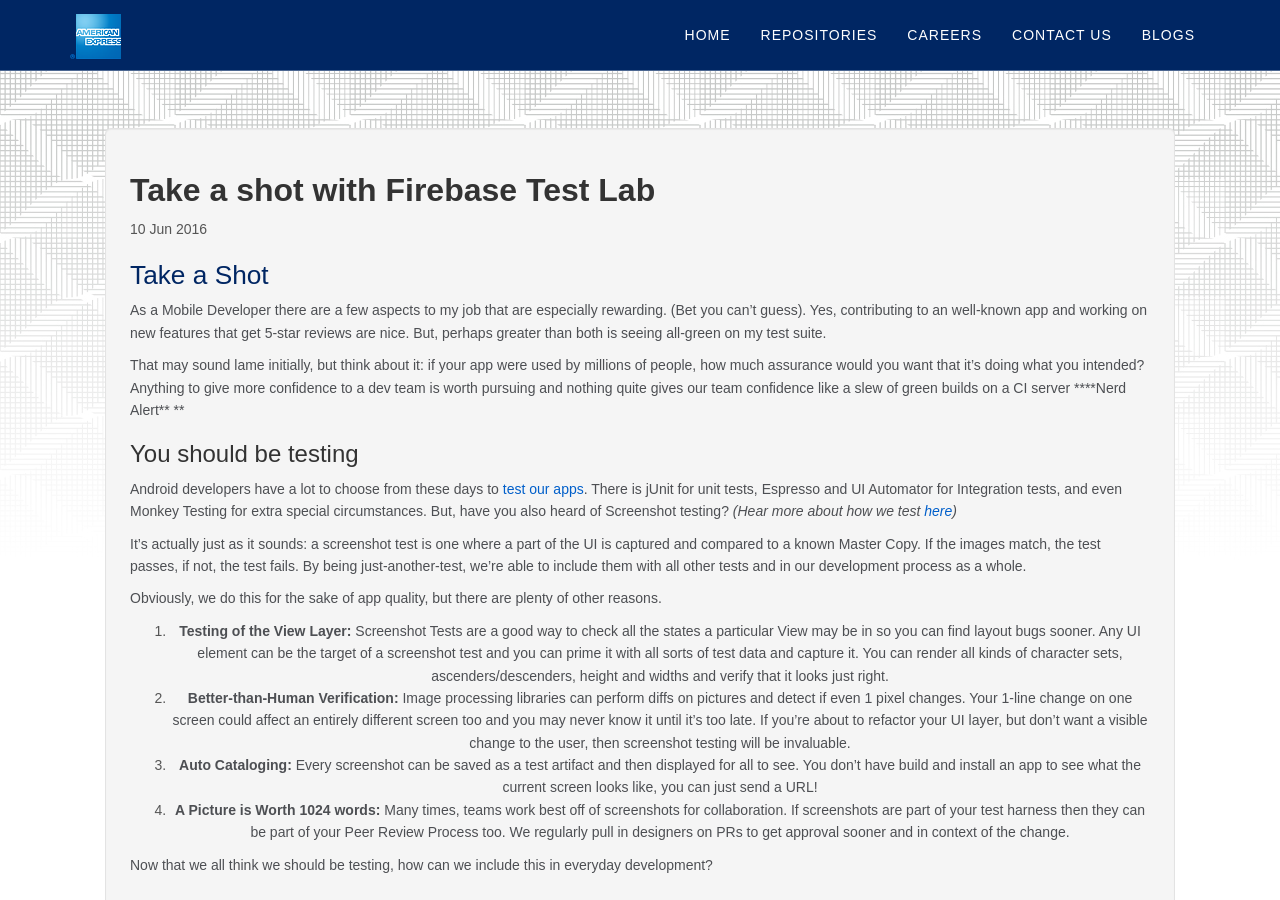
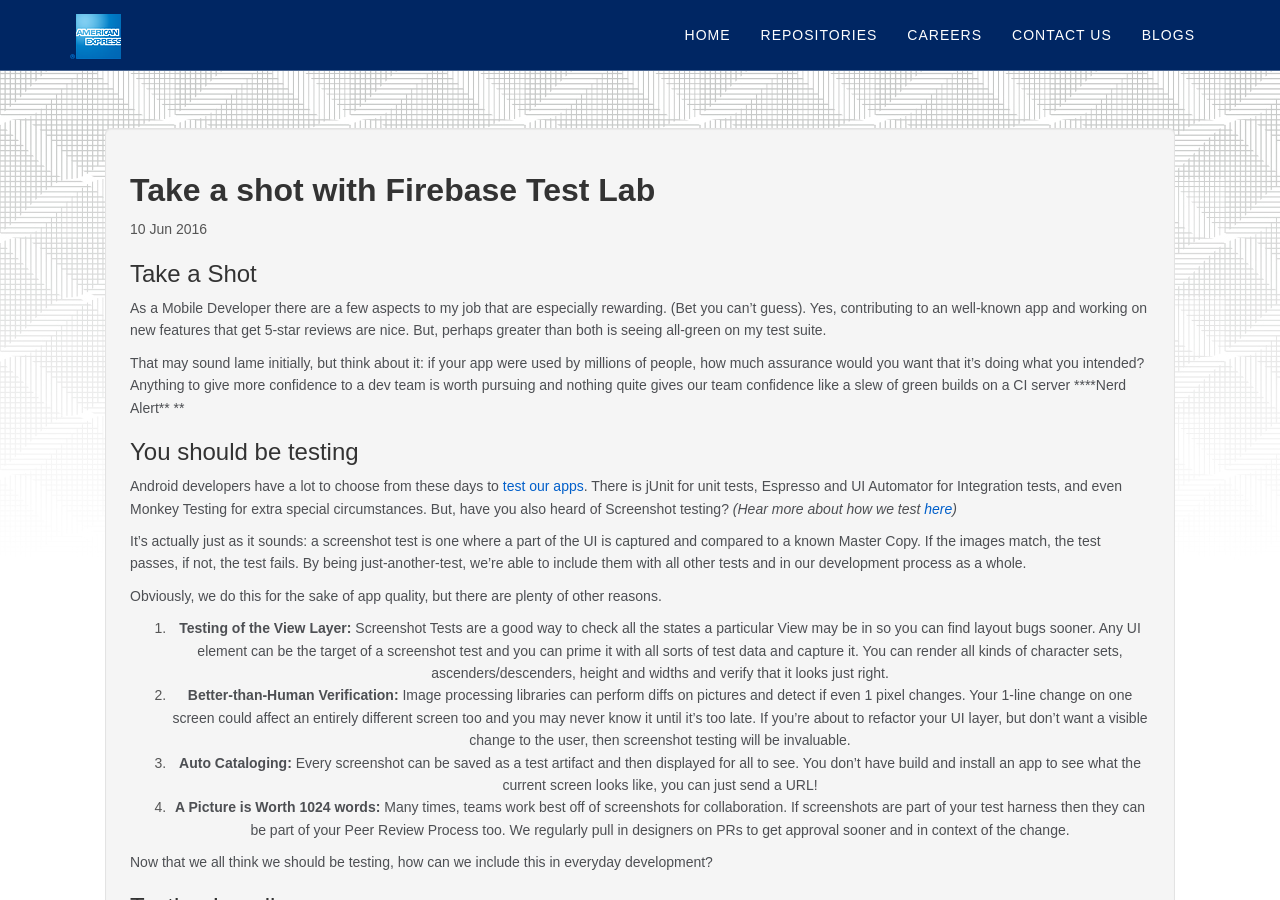
Before and after one commit to tuhingupta/tuhingupta.github.io, a Jekyll site: the page built from _posts/blogs/2016-06-10-Take-a-shot.markdown, in a window 1280 px wide and 900 px high. Built offline with Jekyll 4.4.1, drawn with Linux system fonts in a browser that asks for light colours; nearby versions of some CDN libraries.

Commit message:
updated to h3

```diff
--- a/_posts/blogs/2016-06-10-Take-a-shot.markdown
+++ b/_posts/blogs/2016-06-10-Take-a-shot.markdown
@@ -7,7 +7,7 @@
 permalink: /blogs/:year/:month/:day/:title/
 ---
 
-## Take a Shot
+### Take a Shot
 
 As a Mobile Developer there are a few aspects to my job that are especially rewarding. (Bet you can't guess).  Yes, contributing to an well-known app and working on new features that get 5-star reviews are nice.  But, perhaps greater than both is seeing all-green on my test suite.
 
```
